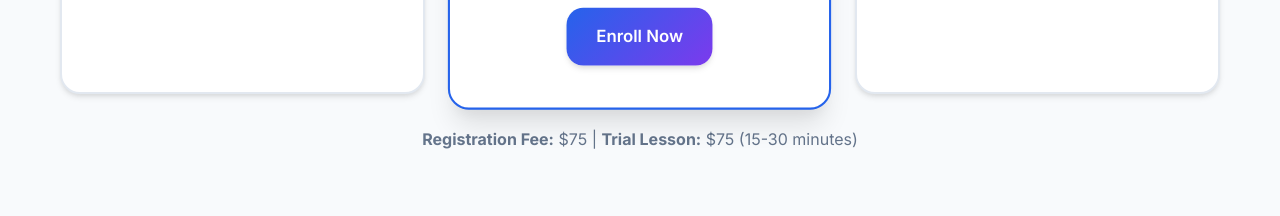
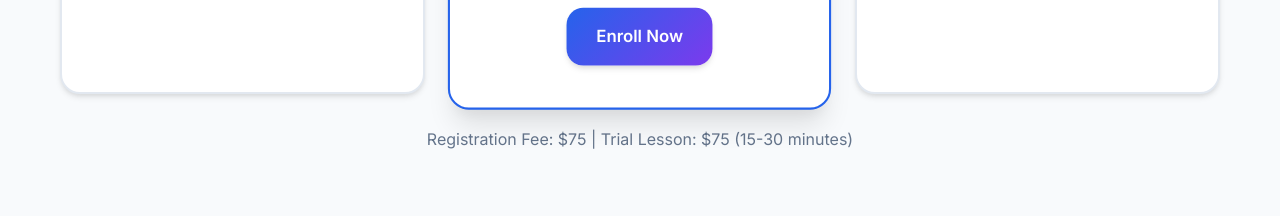
Before and after one commit to Apolloat2022/ApolloPerformingArts, a React (Vite) app: page / in a window 1280 px wide. Shown: the part 4720-4936 px from the top of the page. Built offline with nearby package versions, Linux system fonts and the light colour scheme.

Commit message:
Update Pricing.tsx

```diff
--- a/src/components/Pricing.tsx
+++ b/src/components/Pricing.tsx
@@ -15,8 +15,11 @@ const Pricing: React.FC = () => {
               <li>Personalized curriculum</li>
               <li>Performance opportunities</li>
             </ul>
-            <a href="#enrollment" className="btn btn-outline">Enroll Now</a>
+            <a href="https://pci.jotform.com/form/223423546401144" className="btn btn-outline" target="_blank" rel="noopener noreferrer">
+              Enroll Now
+            </a>
           </div>
+
           <div className="pricing-card featured">
             <div className="popular-badge">Most Popular</div>
             <h3>Extended Lessons</h3>
@@ -27,8 +30,11 @@ const Pricing: React.FC = () => {
               <li>Enhanced instruction</li>
               <li>All regular benefits</li>
             </ul>
-            <a href="#enrollment" className="btn btn-primary">Enroll Now</a>
+            <a href="https://pci.jotform.com/form/223423546401144" className="btn btn-primary" target="_blank" rel="noopener noreferrer">
+              Enroll Now
+            </a>
           </div>
+
           <div className="pricing-card">
             <h3>Advanced Program</h3>
             <div className="price">$700<span>/month</span></div>
@@ -38,10 +44,14 @@ const Pricing: React.FC = () => {
               <li>Comprehensive training</li>
               <li>Multiple performance events</li>
             </ul>
-            <a href="#enrollment" className="btn btn-outline">Enroll Now</a>
+            <a href="https://pci.jotform.com/form/223423546401144" className="btn btn-outline" target="_blank" rel="noopener noreferrer">
+              Enroll Now
+            </a>
           </div>
         </div>
-        <p style={{ textAlign: 'center', marginTop: '2rem' }}><strong>Registration Fee:</strong> $75 | <strong>Trial Lesson:</strong> $75 (15-30 minutes)</p>
+        <p style={{ textAlign: 'center', marginTop: '2rem', color: 'var(--gray)' }}>
+          Registration Fee: $75 | Trial Lesson: $75 (15-30 minutes)
+        </p>
       </div>
     </section>
   );
```
